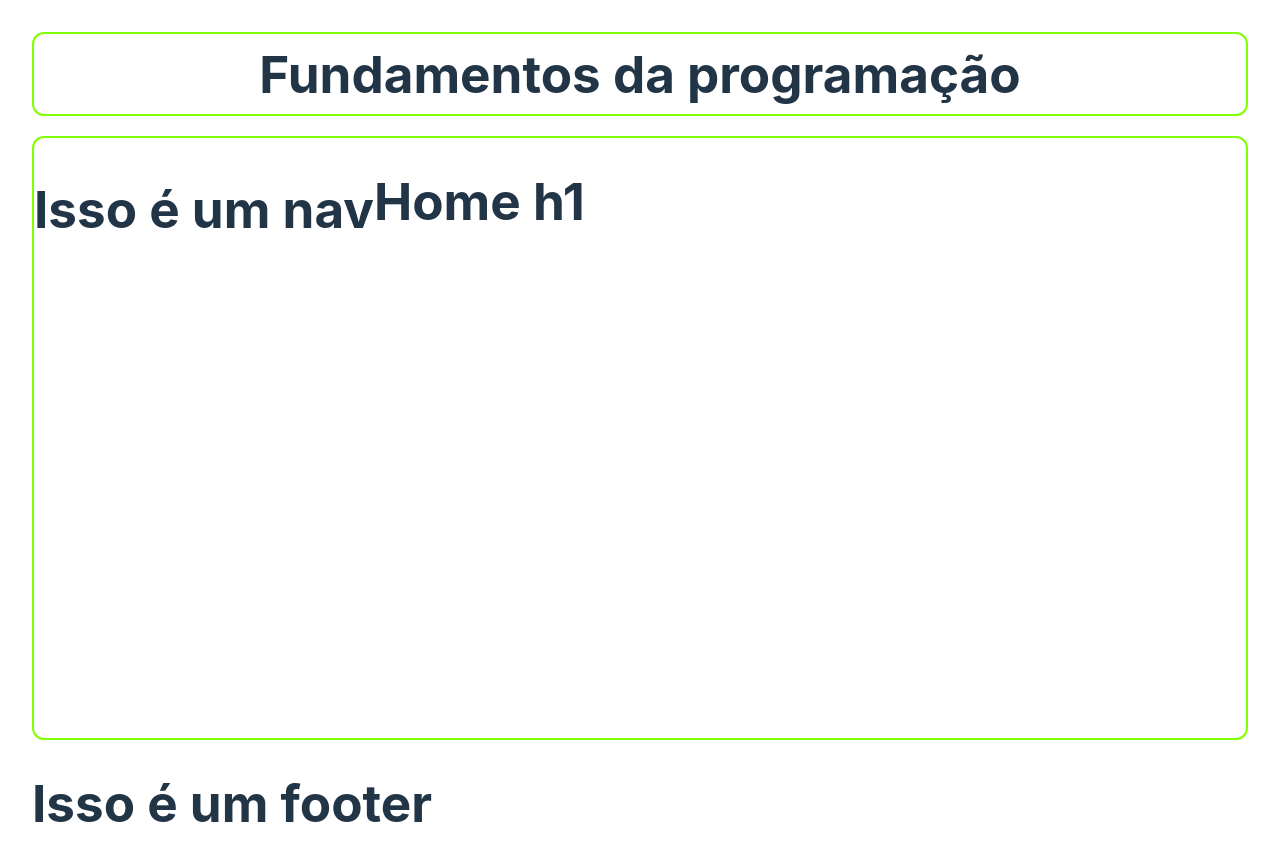
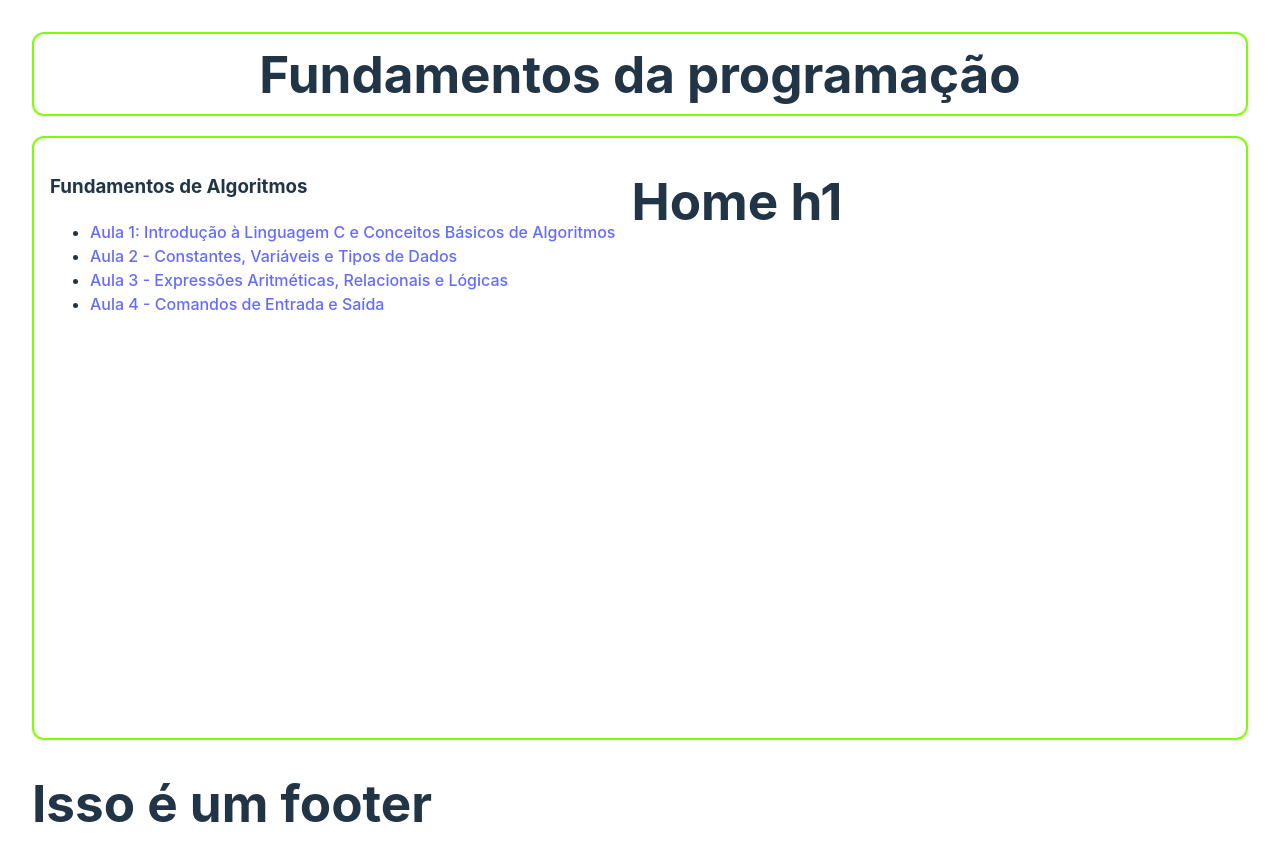
Before and after one commit to Serg-Ale/Serg-Ale.github.io, a React (Vite) app: page / in a window 1280 px wide. Shown: the top 860 px of the page. Built offline with nearby package versions, Linux system fonts and the light colour scheme.

Commit message:
feat: add initial nav functionality

```diff
--- a/src/components/Nav.jsx
+++ b/src/components/Nav.jsx
@@ -1,8 +1,35 @@
+import { Link } from "react-router-dom";
+import "./styles/Nav.css";
+
 const Nav = () => {
   return (
-    <nav>
-      <h1>Isso é um nav</h1>
-    </nav>
+    <asside>
+      <nav>
+        <h3>Fundamentos de Algoritmos</h3>
+        <ul>
+          <li>
+            <Link to="/fundamentos/conceitos-basicos">
+              Aula 1: Introdução à Linguagem C e Conceitos Básicos de Algoritmos
+            </Link>
+          </li>
+          <li>
+            <Link to="/fundamentos/variaveis">
+              Aula 2 - Constantes, Variáveis e Tipos de Dados
+            </Link>
+          </li>
+          <li>
+            <Link to="/fundamentos/expressoes">
+              Aula 3 - Expressões Aritméticas, Relacionais e Lógicas
+            </Link>
+          </li>
+          <li>
+            <Link to="/fundamentos/entrada-saida">
+              Aula 4 - Comandos de Entrada e Saída
+            </Link>
+          </li>
+        </ul>
+      </nav>
+    </asside>
   );
 };
 
--- /dev/null
+++ b/src/components/styles/Nav.css
@@ -0,0 +1,3 @@
+nav {
+  padding: 16px;
+}
```
